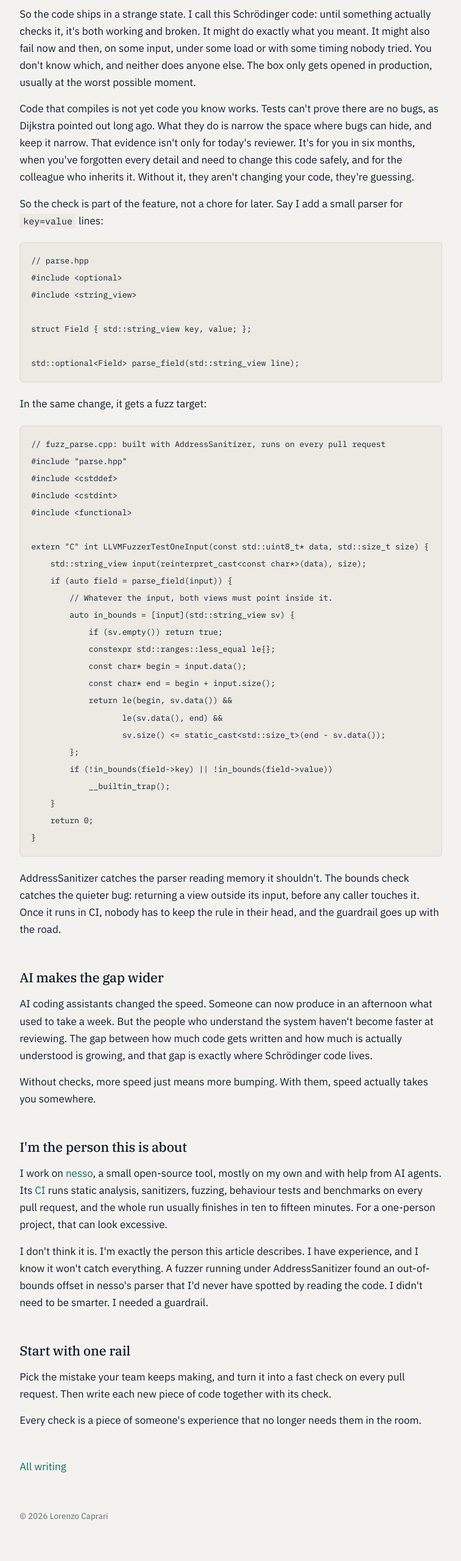
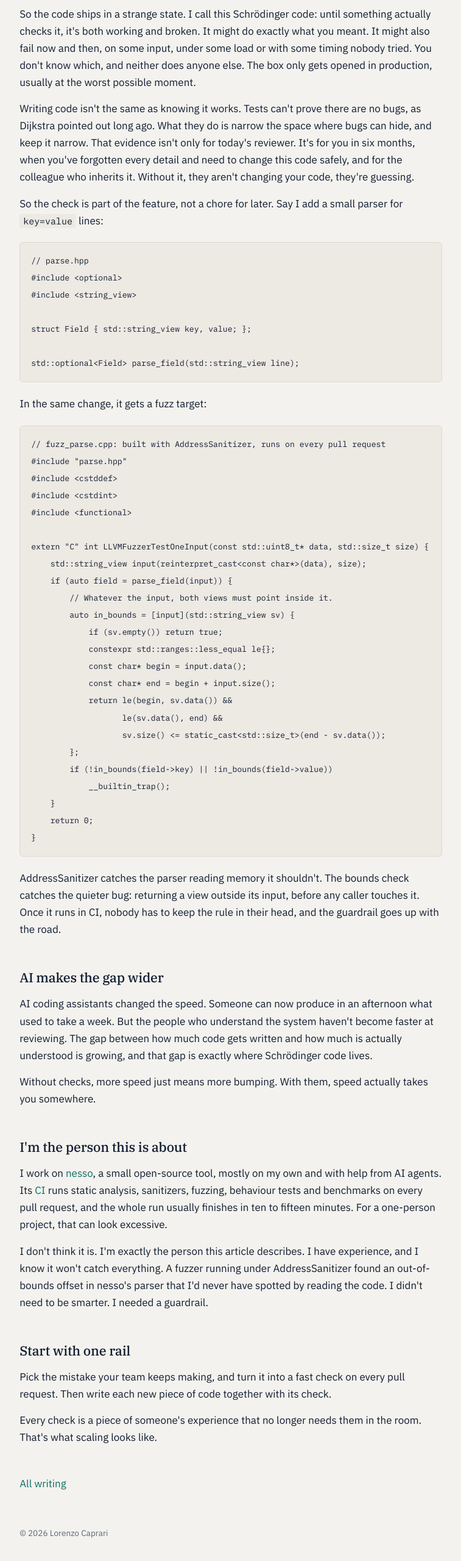
Before and after one commit to lorenzocaprari/lorenzocaprari.github.io, a plain HTML site: page writing/experience-doesnt-scale/index.html in a window 1280 px wide. Shown: the part 2553-5113 px from the top of the page at 61% size, without its empty margins (261-1018 px from the left). Drawn offline with Linux system fonts and the light colour scheme.

Commit message:
Writing: restore two original lines in the CI article

```diff
--- a/writing/experience-doesnt-scale/index.html
+++ b/writing/experience-doesnt-scale/index.html
@@ -100,7 +100,7 @@ footer{margin-top:56px;color:var(--muted);font-size:.85rem}
 
 <p>So the code ships in a strange state. I call this Schrödinger code: until something actually checks it, it's both working and broken. It might do exactly what you meant. It might also fail now and then, on some input, under some load or with some timing nobody tried. You don't know which, and neither does anyone else. The box only gets opened in production, usually at the worst possible moment.</p>
 
-<p>Code that compiles is not yet code you know works. Tests can't prove there are no bugs, as Dijkstra pointed out long ago. What they do is narrow the space where bugs can hide, and keep it narrow. That evidence isn't only for today's reviewer. It's for you in six months, when you've forgotten every detail and need to change this code safely, and for the colleague who inherits it. Without it, they aren't changing your code, they're guessing.</p>
+<p>Writing code isn't the same as knowing it works. Tests can't prove there are no bugs, as Dijkstra pointed out long ago. What they do is narrow the space where bugs can hide, and keep it narrow. That evidence isn't only for today's reviewer. It's for you in six months, when you've forgotten every detail and need to change this code safely, and for the colleague who inherits it. Without it, they aren't changing your code, they're guessing.</p>
 
 <p>So the check is part of the feature, not a chore for later. Say I add a small parser for <code>key=value</code> lines:</p>
 
@@ -159,7 +159,7 @@ extern "C" int LLVMFuzzerTestOneInput(const std::uint8_t* data, std::size_t size
 
 <p>Pick the mistake your team keeps making, and turn it into a fast check on every pull request. Then write each new piece of code together with its check.</p>
 
-<p>Every check is a piece of someone's experience that no longer needs them in the room.</p>
+<p>Every check is a piece of someone's experience that no longer needs them in the room. That's what scaling looks like.</p>
 </article>
 <p class="back"><a href="../">All writing</a></p>
 <footer>© 2026 Lorenzo Caprari</footer>
```
